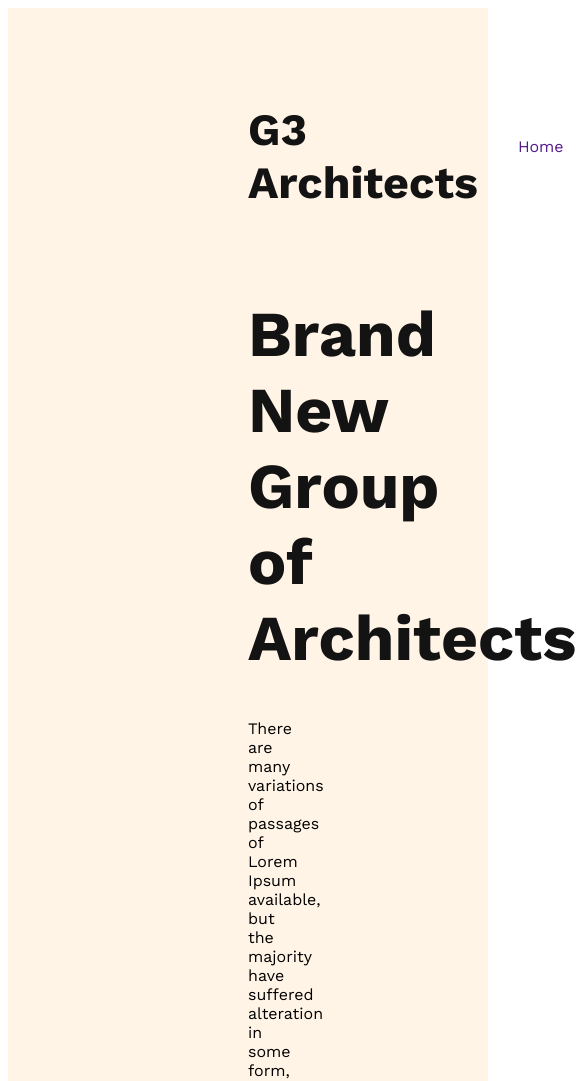
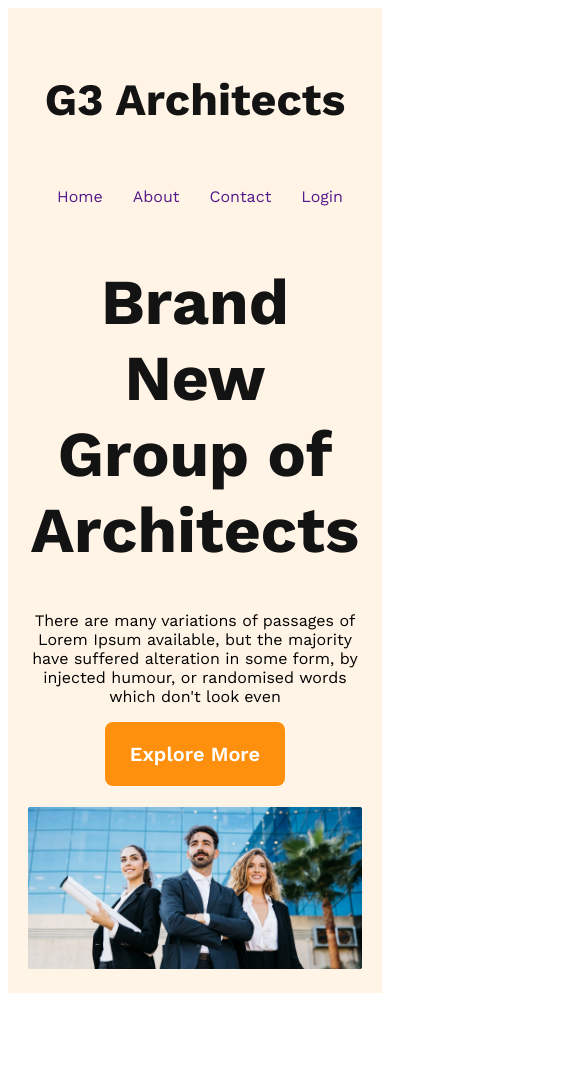
Before and after one commit to ruhulamin112/g3-architects-resources, a plain HTML site: page index.html in a window 390 px wide. Shown: the top 1081 px of the page, 585 px wide, since content can reach past the window. After the commit the page ends 1001 px from the top, so only its background shows below. Drawn offline with nearby package versions, Linux system fonts and the light colour scheme.

Commit message:
finished the header section responsive for mobile and midium devices

```diff
--- a/css/style.css
+++ b/css/style.css
@@ -9,6 +9,16 @@
   /* shared style */
 
   .btn-primary{
+
+    border-radius: 8px;
+    background: #FF900E;
+    padding: 20px 25px;
+    color: #FFF;
+    font-size: 1.25rem;
+    font-weight: 600;
+    border: 0;
+    cursor: pointer;
+
 
   }
 
@@ -84,3 +94,34 @@ font-size: 1rem;
 font-weight: 400;
 
 }
+
+.banner img{
+    margin-top: 1.28rem;
+    width: 100%;
+}
+
+/* responsive media queries */
+
+/* mobile devices */
+
+@media screen and (max-width: 576px) {
+    header{
+        padding: 20px;
+    }
+    nav{
+       flex-direction: column;
+    }
+}
+
+
+/* tablet or medium devices */
+
+@media screen and (min-width:576px) and (max-width: 960px) {
+    nav{
+        flex-direction: column;
+    }
+    header{
+        padding: 50px;
+    }
+
+}
--- a/index.html
+++ b/index.html
@@ -13,7 +13,7 @@
             <ul>
                 <li><a href="">Home</a></li>
                 <li><a href="">About</a></li>
-                <li><a href="">Contact Us</a></li>
+                <li><a href="">Contact </a></li>
                 <li><a href="">Login</a></li>
             </ul>
         </nav>
```
